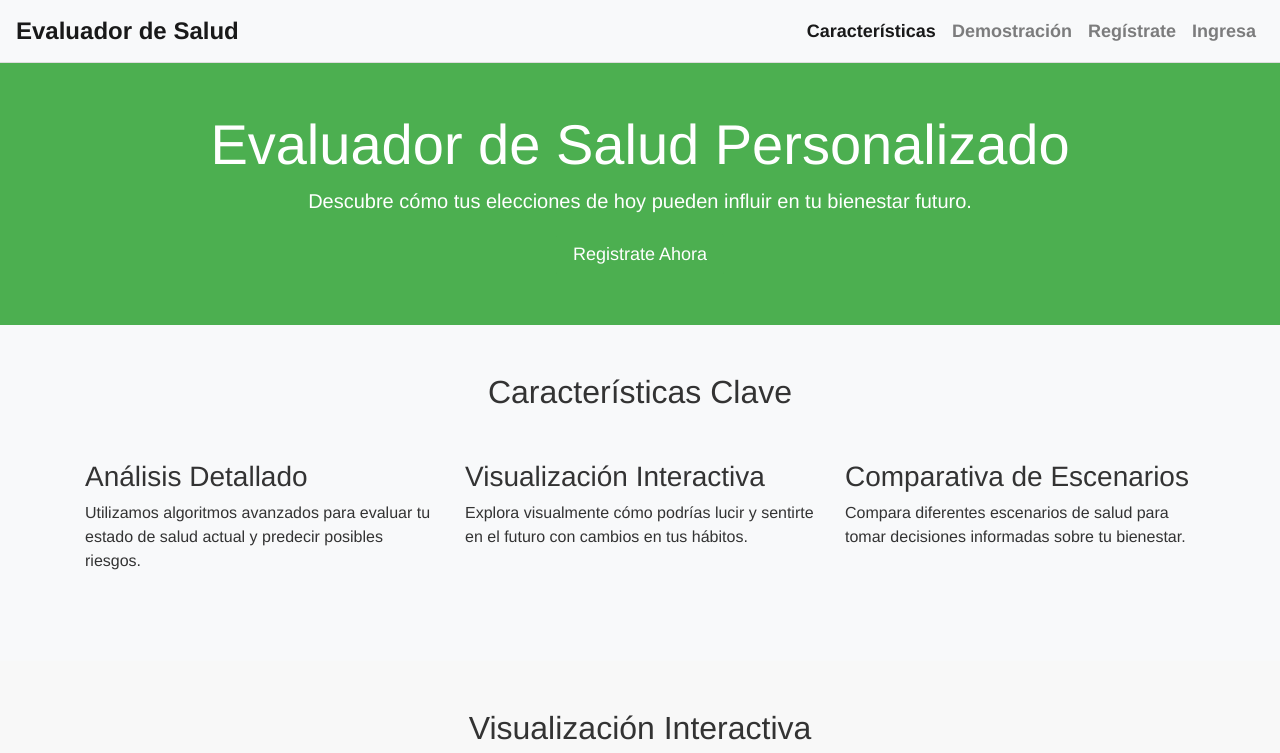
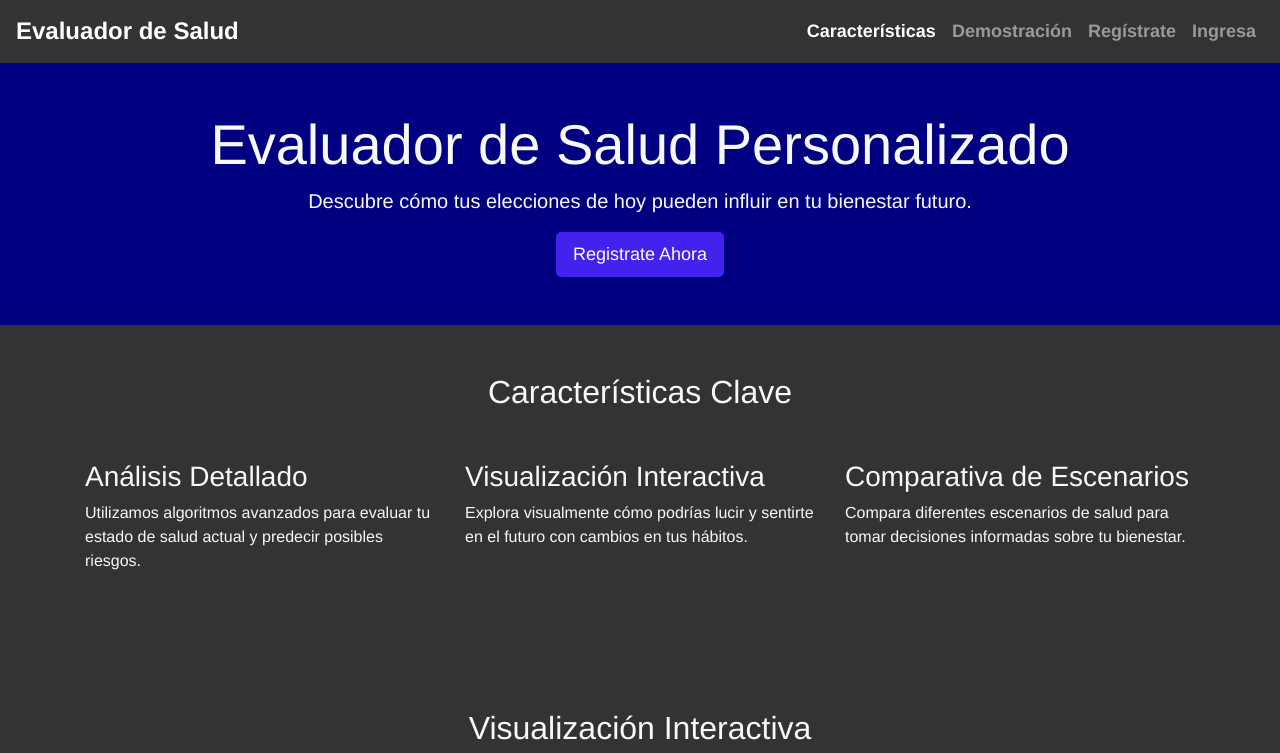
Before and after one commit to luziiro/capston, a PHP site: page /plantillas/inicio/index.php in a window 1280 px wide. Shown: the top 753 px of the page. Run offline with PHP 8.4, Linux system fonts and the light colour scheme.

Commit message:
cambios en el css

```diff
--- a/assets/estilo.css
+++ b/assets/estilo.css
@@ -4,39 +4,61 @@ body {
     font-size: 16px;
     margin: 0;
     padding: 0;
-    background-color: #f8f8f8;
+    background-color: #333333;
     color: #333;
 }
 
+.card-body{
+    background-color: #333333;
+}
+
+/* Letras */
+h1 {
+    color: #f8f8f8;
+}
+h3 {
+    color: #f8f8f8;
+}
+p {
+    color: #f8f8f8;
+}
+h2 {
+    color: #f8f8f8;
+}
+label {
+    color: #f8f8f8;
+}
+
+
 /* Encabezado */
 header {
-    background-color: #4CAF50;
-    color: #fff;
+    background-color: #000080;
+    color: #f8f8f8;
     text-align: center;
     padding: 50px 0;
 }
 
 /* Barra de navegación */
 .navbar {
-    background-color: #fff;
-    border-bottom: 1px solid #ddd;
+    background-color: #333333;
+    border-bottom: 1px solid #333333;
 }
 
 .navbar-brand {
-    color: #4CAF50;
+    color: #000080;
     font-weight: bold;
     font-size: 24px;
 }
 
 .navbar-nav .nav-link {
-    color: #4CAF50;
+    color: #000080;
     font-weight: bold;
     font-size: 18px;
 }
 
 /* Secciones */
 .section-heading {
-    color: #4CAF50;
+    color: #000080;
     font-size: 28px;
     text-align: center;
 }
@@ -47,20 +69,20 @@ header {
 
 /* Botones */
 .btn-primary {
-    background-color: #4CAF50;
-    border-color: #4CAF50;
+    background-color: #4422EE;
+    border-color: #4422EE;
     font-size: 18px;
 }
 
 .btn-primary:hover {
-    background-color: #45a049;
-    border-color: #45a049;
+    background-color: #4422EE;
+    border-color: #4422EE;
 }
 
 /* Pie de página */
 footer {
-    background-color: #4CAF50;
-    color: #fff;
+    background-color: #000080;
+    color: #333333;
     padding: 20px 0;
     text-align: center;
     font-size: 14px;
@@ -68,8 +90,5 @@ footer {
 
 /* Estilo de fondo difuminado */
 .background-difuminado {
-    background: linear-gradient(135deg, #4CAF50, #3f729b);
-    background-size: cover;
-    background-repeat: no-repeat;
-    background-attachment: fixed;
+    background: #333333;
 }
--- a/plantillas/inicio/header.php
+++ b/plantillas/inicio/header.php
@@ -9,7 +9,7 @@
   </head>
   <body>
 
-  <nav class="navbar navbar-expand-lg navbar-light bg-light">
+  <nav class="navbar navbar-expand-lg navbar-dark">
         <a class="navbar-brand" href="#">Evaluador de Salud</a>
         <button class="navbar-toggler" type="button" data-toggle="collapse" data-target="#navbarNav" aria-controls="navbarNav" aria-expanded="false" aria-label="Toggle navigation">
             <span class="navbar-toggler-icon"></span>
--- a/plantillas/inicio/index.php
+++ b/plantillas/inicio/index.php
@@ -1,6 +1,6 @@
 <?php include 'header.php'; ?>
 
-        <section class="py-5 bg-light" id="features">
+    <section class="py-5" id="features">
         <div class="container">
             <h2 class="text-center">Características Clave</h2>
             <div class="row">
@@ -34,7 +34,7 @@
                     <p>Imagina un futuro más saludable con nuestro simulador interactivo. Cambia tus hábitos y ve cómo impacta en tu bienestar.</p>
                 </div>
                 <div class="col-md-6">
-                    <img src="demo_image.png" alt="Demostración de visualización interactiva" class="img-fluid">
+                    <img src="" alt="Demostración de visualización interactiva" class="img-fluid">
                 </div>
             </div>
         </div>
--- a/plantillas/registro/registro.php
+++ b/plantillas/registro/registro.php
@@ -13,7 +13,7 @@
             <div class="col-md-6">
                 <div class="card">
                     <div class="card-body">
-                        <h1 class="section-heading text-center mb-4">Registro de Usuario</h1>
+                        <h1 class="text-center mb-4">Registro de Usuario</h1>
                         <form id="registro-form" action="procesar_registro.php" method="post">
                             <div class="form-group">
                                 <label for="nombre">Nombre:</label>
```
